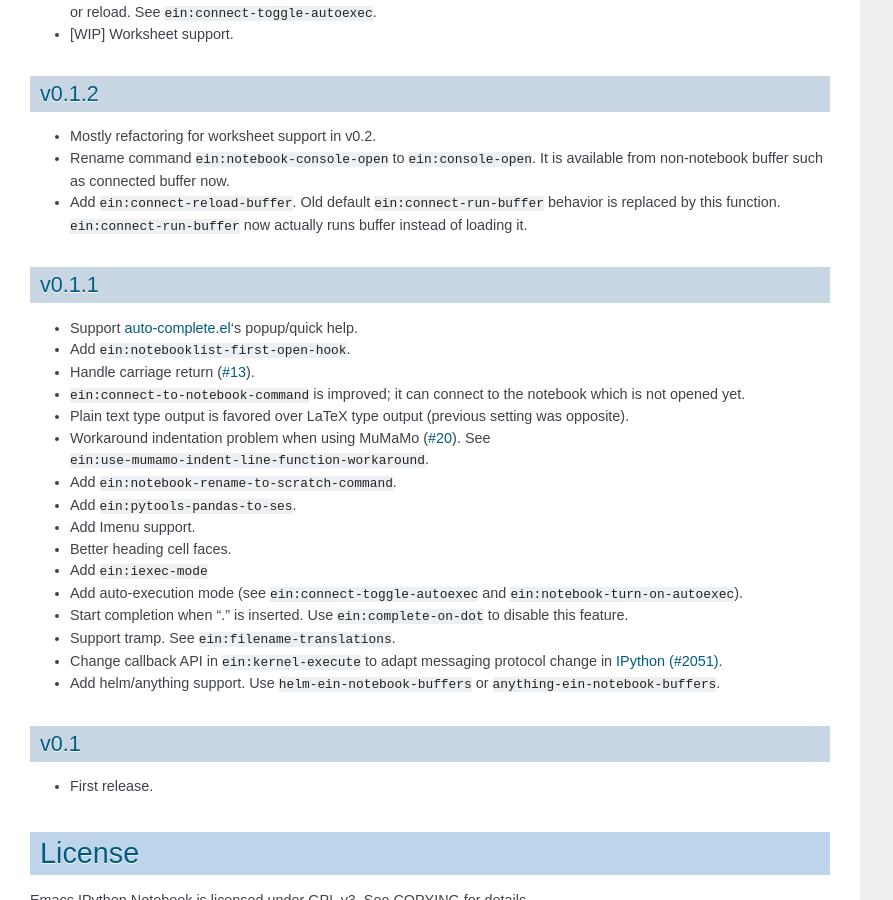
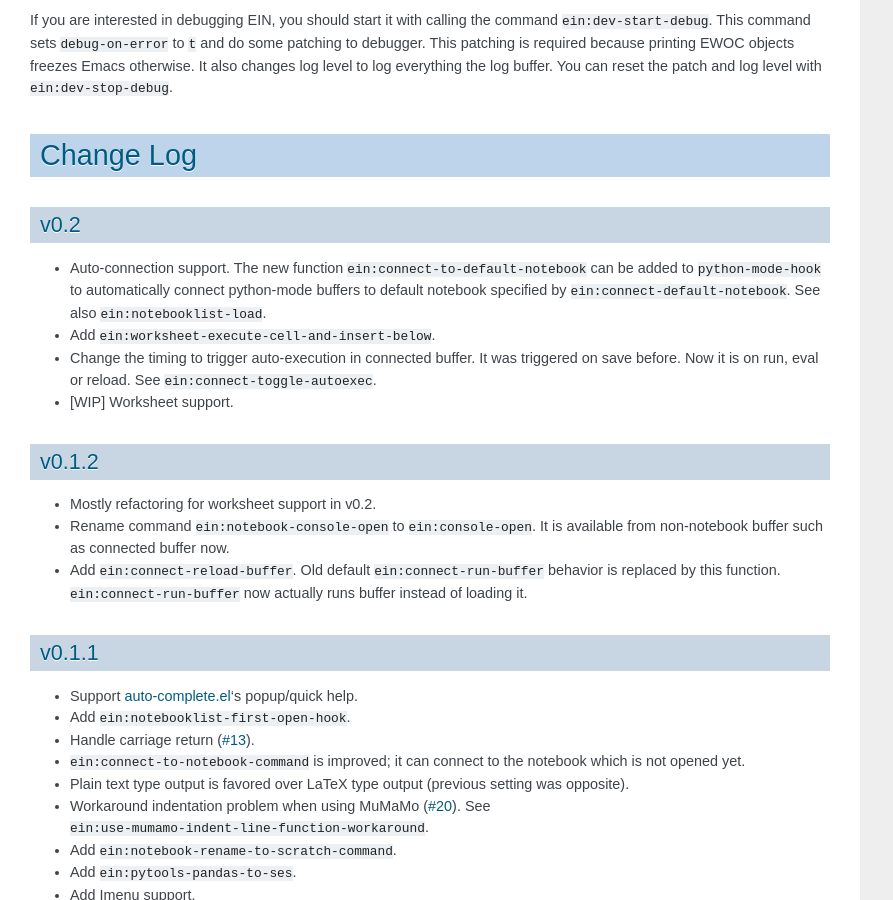
Before and after one commit to millejoh/emacs-ipython-notebook, a Sphinx documentation site: the page built from doc/source/index.rst, in a window 1280 px wide and 900 px high, scrolled down 13541 px. Shown: the whole window, without its empty margins (0-893 px from the left). Built offline with Sphinx 7.4.7, drawn with Linux system fonts in a browser that asks for light colours; cross-references to code outside the pages are shown as plain code.

Commit message:
Update change log

```diff
--- a/doc/source/index.rst
+++ b/doc/source/index.rst
@@ -312,6 +312,7 @@ Notebook list
 
 .. el:variable:: ein:url-or-port
 .. el:variable:: ein:default-url-or-port
+.. el:function:: ein:notebooklist-load
 
 Notebook
 ^^^^^^^^
@@ -343,6 +344,8 @@ Connect
 .. el:variable:: ein:connect-save-before-run
 .. el:variable:: ein:propagate-connect
 .. el:variable:: ein:connect-aotoexec-lighter
+.. el:variable:: ein:connect-default-notebook
+.. el:function:: ein:connect-to-default-notebook
 
 MuMaMo
 ^^^^^^
@@ -495,6 +498,12 @@ Change Log
 v0.2
 ----
 
+* Auto-connection support.
+  The new function :el:symbol:`ein:connect-to-default-notebook` can be
+  added to :el:symbol:`python-mode-hook` to automatically connect
+  python-mode buffers to default notebook specified by
+  :el:symbol:`ein:connect-default-notebook`.  See also
+  :el:symbol:`ein:notebooklist-load`.
 * Add :el:symbol:`ein:worksheet-execute-cell-and-insert-below`.
 * Change the timing to trigger auto-execution in connected buffer.
   It was triggered on save before.  Now it is on run, eval or reload.
```
